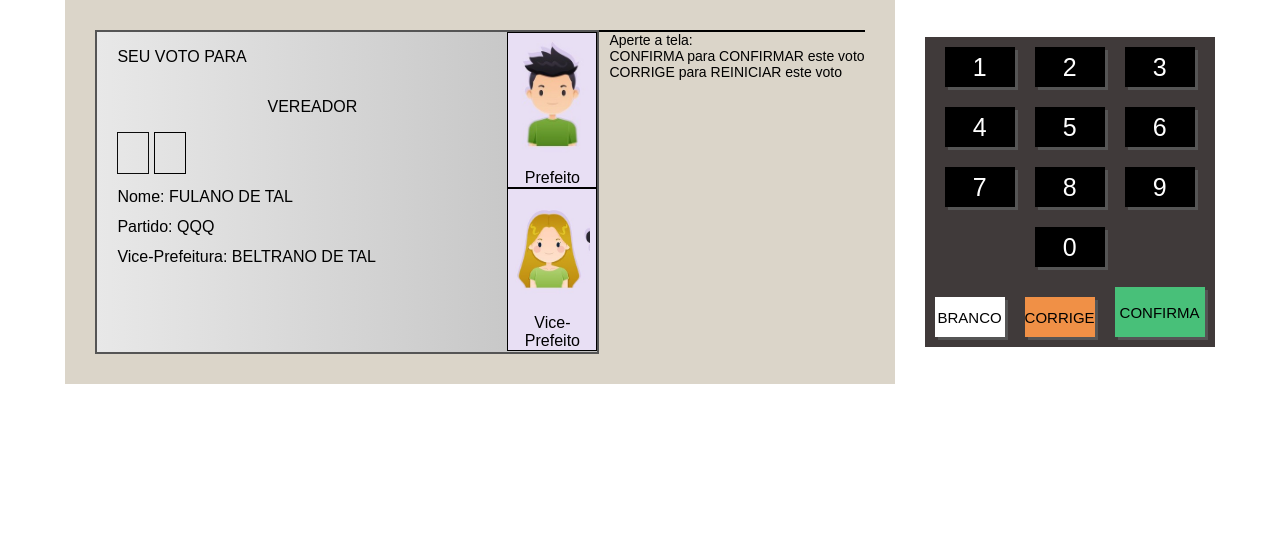
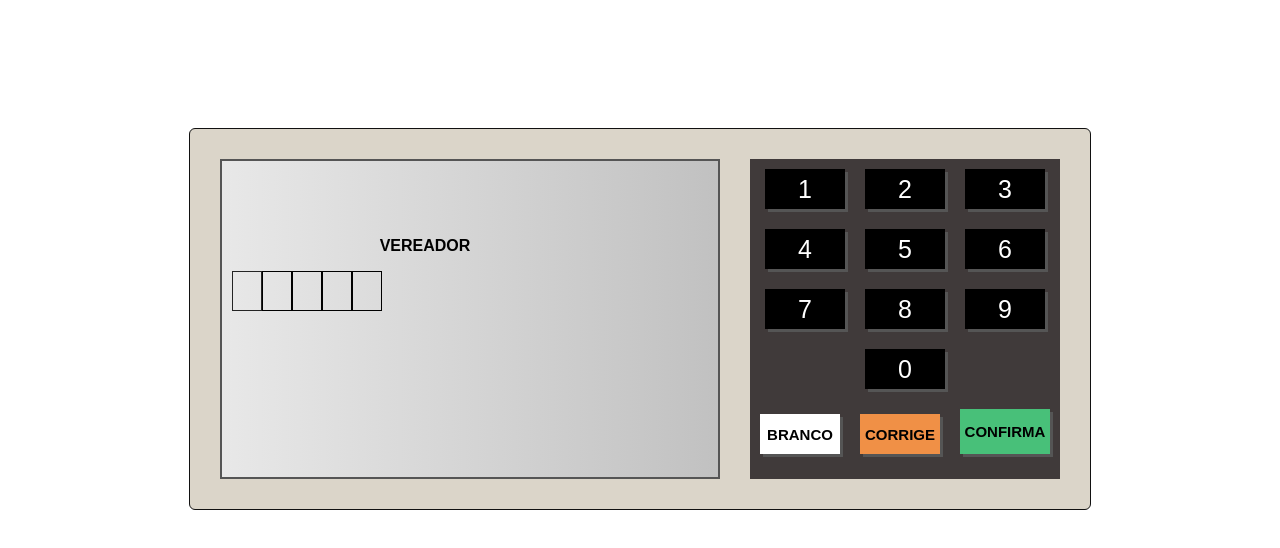
Before and after one commit to luigi-raynel-dev/urna_eletronica, a website: page index.html in a window 1280 px wide. Drawn offline with Linux system fonts and the light colour scheme.

Commit message:
first commit of true

```diff
--- a/assets/css/style.css
+++ /dev/null
@@ -1,151 +0,0 @@
-@keyframes blink{
-    0% {opacity: 0.3;}
-    50% {opacity: 1;}
-    100% {opacity: 0.3;}
-}
-
-:root {
-    --bg-urna: #dbd5c9;
-    --teclado: #403a3a;
-}
-
-body{
-    margin: 0;
-    display: flex;
-    justify-content: center;
-    align-items: center;
-    font-family: Arial, Helvetica, sans-serif;
-}
-
-.urna{
-    background-color: var(--bg-urna);
-    padding: 30px;
-    display: flex;
-}
-
-.tela{
-    width: 500px;
-    height: 320px;
-    background: linear-gradient(to right, #e8e8e8, #c1c1c1);
-    border: 2px solid #555;
-    display: flex;
-    flex-direction: column;
-}
-
-.teclado{
-    background-color: var(--teclado);
-    margin-left: 30px;
-}
-
-.teclado--linha{
-    display: flex;
-    justify-content: center;
-    align-items: flex-end;
-}
-
-.teclado--botao{
-    width: 70px;
-    height: 40px;
-    background-color: black;
-    color: white;
-    font-size: 25px;
-    display: flex;
-    justify-content: center;
-    align-items: center;
-    margin: 10px;
-    cursor: pointer;
-    box-shadow: 3px 3px 0 #555;
-}
-
-.botao--branco{
-    background-color: white;
-    color:#000;
-    font-size: 15px;
-
-}
-
-.botao--corrige{
-    background-color: #f09046;
-    color:#000;
-    font-size: 15px;
-}
-
-.botao--confirma{
-    background-color: #48c079;
-    color:#000;
-    font-size: 15px;
-    width: 90px;
-    height: 50px;
-}
-
-.divisao-1{
-    flex:1;
-    display: flex;
-}
-
-.divisao-1-left{
-    flex: 1;
-    display: flex;
-    flex-direction: column;
-    padding-left: 20px;;
-}
-
-.d1-left-1{
-    height: 50px;
-    display: flex;
-    align-items: center;
-}
-
-.d1-left-2{
-    height: 50px;
-    display: flex;
-    align-items: center;
-    justify-content: center;
-}
-
-.d1-left-3{
-    height: 50px;
-}
-
-.numero{
-    display: inline-block;
-    width: 30px;
-    height: 40px;
-    border: 1px solid black;
-    text-align: center;
-    line-height: 40px;
-    font-size:25px;
-}
-
-.blink{
-    animation-name: blink;
-    animation-duration: 1.5s;
-    animation-iteration-count: infinite;
-}
-
-.d1-left-4{
-    line-height: 30px;
-    flex: 1;
-    height: 50px;
-}
-
-.divisao-1-right{
-    width: 90px;
-}
-
-.d1-right-image{
-    border: 1px solid black;
-    background-color:#e8dff4;
-    text-align: center;
-}
-.d1-right-image img{
-    width: 85%;
-}
-
-
-.divisao-2{
-    height: 50px;
-    font-size:14px;
-    border-top: 2px solid #000;
-    padding-left: 10px;
-}
--- /dev/null
+++ b/css/style.css
@@ -0,0 +1,188 @@
+*{
+    margin: 0;
+    padding: 0;
+    box-sizing: border-box;
+}
+
+@keyframes pisca{
+    0%
+    {
+        opacity: 0.2;
+    }
+    50%
+    {
+        opacity: 1;
+    }
+    100%
+    {
+        opacity: 0.2;
+    }
+}
+
+body{
+    display: flex;
+    justify-content: center;
+    align-items: center;
+    font-family: Arial, Helvetica, sans-serif;
+}
+
+.urna{
+    background-color: #dbd5c9;
+    padding: 30px;
+    border: 1px solid #111;
+    display: flex;
+    margin-top: 10%;
+    border-radius: 6px;
+}
+
+.tela{
+    width: 500px;
+    height: 320px;
+    background: linear-gradient(to right, #E8E8E8, #C1C1C1);
+    border: 2px solid #555;
+    display: flex;
+    flex-direction: column;
+}
+
+.teclado{
+    margin-left: 30px;
+    background-color: #403A3A;
+}
+
+.teclado-linha{
+    display: flex;
+    justify-content: center;
+    align-items: flex-end;
+}
+
+.teclado-botao{
+    width: 80px;
+    height: 40px;
+    background-color: #000;
+    color: #fff;
+    font-size: 25px;
+    display: flex;
+    justify-content: center;
+    align-items: center;
+    margin: 10px;
+    cursor: pointer;
+    box-shadow: 3px 3px 0 #555;
+}
+
+.btn-branco{
+    background-color: #fff;
+    color: #000;
+    font-size: 15px;
+    font-weight: bold;
+}
+
+.btn-corrige{
+    background-color: #F09046;
+    color: #000;
+    font-size: 15px;
+    font-weight: bold;
+}
+
+.btn-confirma{
+    background-color: #48C079;
+    color: #000;
+    font-size: 15px;
+    width: 90px;
+    height: 45px;
+    font-weight: bold;
+}
+
+.scr-1{
+    flex: 1;
+    display: flex;
+}
+
+.scr-2{
+    height: 50px;
+    font-size: 14px;
+    border-top: 2px solid #000;
+    padding-left: 10px;
+}
+
+.info{
+    flex: 1 ;
+    display: flex;
+    flex-direction: column;
+    padding: 10px;
+}
+
+.info-1{
+    height: 50px;
+    display: flex;
+    align-items: center;
+}
+
+.info-2{
+    height: 50px;
+    display: flex;
+    align-items: center;
+    justify-content: center;
+    font-weight: bold;
+}
+
+.info-voto{
+    height: 50px;
+}
+
+.numero{
+    display: inline-block;
+    width: 30px;
+    height: 40px;
+    border: 1px solid #000;
+    text-align: center;
+    line-height: 40px;
+    font-size: 24px;
+    font-weight: bold;
+}
+
+.pisca{
+    animation: pisca 0.8s infinite;
+}
+
+.info-dados{
+    flex: 1;
+    line-height: 30px;
+}
+
+.foto{
+    width: 90px;
+    display: flex;
+    flex-direction: column;
+    align-items: flex-end;
+}
+
+.image{
+    border: 1px solid #000;
+    background-color: #fff;
+    text-align: center;
+    font-size: 14px;
+}
+
+.image.small{
+    width: 80%;
+    font-size: 12px;
+}
+
+.image img{
+    width: 100%;
+}
+
+.aviso-grande{
+    font-size: 40px;
+    font-weight: bold;
+    padding: 15px 25px;
+}
+
+.aviso-gigante{
+    font-size: 100px;
+    font-weight: bold;
+    flex: 1;
+    display: flex;
+    justify-content: center;
+    align-items: center;
+}
--- a/index.html
+++ b/index.html
@@ -3,77 +3,71 @@
 <head>
     <meta charset="UTF-8">
     <meta name="viewport" content="width=device-width, initial-scale=1.0">
-    <title>Simulador de Urna Eletrônica</title>
-    <link rel="stylesheet" href="assets/css/style.css">
+    <title>Urna Eletr&ocirc;nica</title>
+    <link rel="stylesheet" href="css/style.css">
 </head>
 <body>
     <div class="urna">
         <div class="tela">
-            <div class="divisao-1">
-                <div class="divisao-1-left">
-                    <div class="d1-left-1">
-                        <span>SEU VOTO PARA</span>
+            <div class="scr-1">
+                <div class="info">
+                    <div class="info-1">
+                        <span></span>
                     </div>
-                    <div class="d1-left-2">
-                        <span>VEREADOR</span>
+                    <div class="info-2">
+                        <span></span>
                     </div>
-                    <div class="d1-left-3">
-                        <div class="numero blink"></div>
+                    <div class="info-voto">
+                        <div class="numero pisca"></div>
                         <div class="numero"></div>
                     </div>
-                    <div class="d1-left-4">
-                        Nome: FULANO DE TAL</br>
-                        Partido: QQQ</br>
-                        Vice-Prefeitura: BELTRANO DE TAL
+                    <div class="info-dados">
+
                     </div>
                 </div>
-                <div class="divisao-1-right">
-                    <div class="d1-right-image">
-                        <img src="assets/images/84.jpeg" alt="Prefeito 84">
-                        Prefeito
+                <div class="foto">
+                    <div class="image">
+
                     </div>
-                    <div class="d1-right-image">
-                        <img src="assets/images/84_2.jpeg" alt="Vice-Prefeito 84_2">
-                        Vice-Prefeito
-                    </div>
+                    <div class="image small">
+
                     </div>
                 </div>
             </div>
-            <div class="divisao-2">
-                Aperte a tela:<br>
-                CONFIRMA para CONFIRMAR este voto<br>
-                CORRIGE para REINICIAR este voto
+            <div class="scr-2">
+                Aperte a tecla<br/>
+                CONFIRMA para CONFIMAR esse voto.<br/>
+                CORRIGE para REINICIAR esse voto.
             </div>
         </div>
-        </div>
         <div class="teclado">
-            <div class="teclado--linha">
-                <div class="teclado--botao">1</div>
-                <div class="teclado--botao">2</div>
-                <div class="teclado--botao">3</div>
+            <div class="teclado-linha">
+                <div class="teclado-botao" onclick="clicou('1')">1</div>
+                <div class="teclado-botao" onclick="clicou('2')">2</div>
+                <div class="teclado-botao" onclick="clicou('3')">3</div>
             </div>
-            <div class="teclado--linha">
-                <div class="teclado--botao">4</div>
-                <div class="teclado--botao">5</div>
-                <div class="teclado--botao">6</div>
+            <div class="teclado-linha">
+                <div class="teclado-botao" onclick="clicou('4')">4</div>
+                <div class="teclado-botao" onclick="clicou('5')">5</div>
+                <div class="teclado-botao" onclick="clicou('6')">6</div>
             </div>
-            <div class="teclado--linha">
-                <div class="teclado--botao">7</div>
-                <div class="teclado--botao">8</div>
-                <div class="teclado--botao">9</div>
+            <div class="teclado-linha">
+                <div class="teclado-botao" onclick="clicou('7')">7</div>
+                <div class="teclado-botao" onclick="clicou('8')">8</div>
+                <div class="teclado-botao" onclick="clicou('9')">9</div>
             </div>
-            <div class="teclado--linha">
-                <div class="teclado--botao">0</div>
+            <div class="teclado-linha">
+                <div class="teclado-botao" onclick="clicou('0')">0</div>
             </div>
-            <div class="teclado--linha">
-                <div class="teclado--botao botao--branco">BRANCO</div>
-                <div class="teclado--botao botao--corrige">CORRIGE</div>
-                <div class="teclado--botao botao--confirma">CONFIRMA</div>
+            <div class="teclado-linha">
+                <div class="teclado-botao btn-branco" onclick="branco()">BRANCO</div>
+                <div class="teclado-botao btn-corrige" onclick="corrige()">CORRIGE</div>
+                <div class="teclado-botao btn-confirma" onclick="confirma()">CONFIRMA</div>
             </div>
         </div>
     </div>
 
-
-    <script src="assets/scripts/script.js"></script>
+    <script src="js/etapas.js"></script>
+    <script src="js/script.js"></script>
 </body>
 </html>
--- /dev/null
+++ b/js/etapas.js
@@ -0,0 +1,50 @@
+let etapas = [
+    {
+        titulo: 'VEREADOR',
+        numeros: 5,
+        candidatos: [
+            {
+                numero: '38111',
+                nome: 'Bruno',
+                partido: 'BRN',
+                fotos:[
+                    {url:'img/Bruno-38111.jpeg', legenda: 'Vereador'}
+                ]
+            },
+            {
+                numero: '77222',
+                nome: 'Carla',
+                partido: 'CRL',
+                fotos:[
+                    {url:'img/Carla-77222.jpeg', legenda: 'Vereador', small: false}
+                ]
+            }
+        ]
+    },
+    {
+        titulo: 'PREFEITO',
+        numeros: 2,
+        candidatos: [
+            {
+                numero: '99',
+                nome:'Daniela',
+                partido: 'DEF',
+                vice:"Felipe",
+                fotos:[
+                    {url:'img/Daniela-99.jpeg', legenda: 'Prefeito', small: false},
+                    {url:'img/Felipe-99_2.jpeg', legenda: 'Vice-Prefeito', small: true}
+                ]
+            },
+            {
+                numero: '84',
+                nome:'João',
+                partido: 'JEM',
+                vice:"Maria",
+                fotos:[
+                    {url:'img/Joao-84.jpeg', legenda: 'Prefeito', small: false},
+                    {url:'img/Maria-84_2.jpeg', legenda: 'Vice-Prefeito', small: true}
+                ]
+            }
+        ]
+    }
+];
--- /dev/null
+++ b/js/script.js
@@ -0,0 +1,102 @@
+// controle da interface
+let num = document.querySelector('.info-voto');
+let cargo = document.querySelector('.info-2 span');
+let aviso = document.querySelector('.scr-2');
+let fotos = document.querySelector('.foto');
+let votoInfo = document.querySelector('.info-1 span');
+let descricao = document.querySelector('.info-dados');
+
+
+// controle de ambiente
+let etapaAtual = 0;
+let numero = '';
+let votoBranco = false;
+let votos = [];
+
+
+function comecaEtapa() {
+    let etapa = etapas[etapaAtual];
+    let numHTML = '';
+    numero = '';
+    votoBranco = false;
+
+    for(let i = 0; i < etapa.numeros; i++){
+        if (i === 0) {
+            numHTML += '<div class="numero pisca"></div>'
+        }
+        else{
+            numHTML += '<div class="numero"></div>'
+        }
+    }
+
+    votoInfo.style.display = 'none';
+    cargo.innerHTML = etapa.titulo;
+    descricao.innerHTML = '';
+    aviso.style.display = 'none';
+    fotos.innerHTML = '';
+    num.innerHTML = numHTML;
+}
+
+function atualizaTela() {
+    let etapa = etapas[etapaAtual];
+    let candidato = etapa.candidatos.filter((item)=>{
+        if(item.numero === numero){
+            return true;
+        }
+        else{
+            return false;
+        }
+    });
+
+    if(candidato.length > 0) {
+        candidato = candidato[0];
+
+        votoInfo.style.display = 'block';
+        descricao.innerHTML = `Nome: ${candidato.nome}<br>Partido: ${candidato.partido}`;
+        aviso.style.display = 'block';
+
+        let fotosHTML = '';
+        for(let i = 0; i < candidato.fotos.length; i++) {
+            if(i === 0) {
+                fotosHTML += `<div class="image"><img src="${candidato.fotos[i].url}" alt="">${candidato.fotos[i].legenda}</div>`;
+            }
+        }
+        fotos.innerHTML = fotosHTML;
+    }
+    else{
+        votoInfo.style.display = 'block';
+        aviso.style.display = 'block';
+        descricao.innerHTML = '<div class="aviso-grande pisca">VOTO NULO</div>';
+    }
+
+}
+
+function clicou(n) {
+    let elNumero = document.querySelector('.numero.pisca');
+    if(elNumero !== null) {
+        elNumero.innerHTML = n;
+        numero = `${numero}${n}`;
+
+        elNumero.classList.remove('pisca');
+        if(elNumero.nextElementSibling !== null) {
+            elNumero.nextElementSibling.classList.add('pisca');
+        }
+        else{
+            atualizaTela();
+        }
+    }
+}
+
+function branco() {
+    alert("Clicou em Branco")
+}
+
+function corrige() {
+    alert("Clicou em corrige")
+}
+
+function confirma() {
+    alert("Clicou em confirma")
+}
+
+comecaEtapa();
```
Also changed, not shown: assets/scripts/script.js (deleted), img/Bruno-38111.jpeg (renamed from assets/images/38111.jpeg), img/Carla-77222.jpeg (renamed from assets/images/77222.jpeg), img/Daniela-99.jpeg (renamed from assets/images/99.jpeg), img/Felipe-99_2.jpeg (renamed from assets/images/99_2.jpeg), img/Joao-84.jpeg (renamed from assets/images/84.jpeg), img/Maria-84_2.jpeg (renamed from assets/images/84_2.jpeg).
